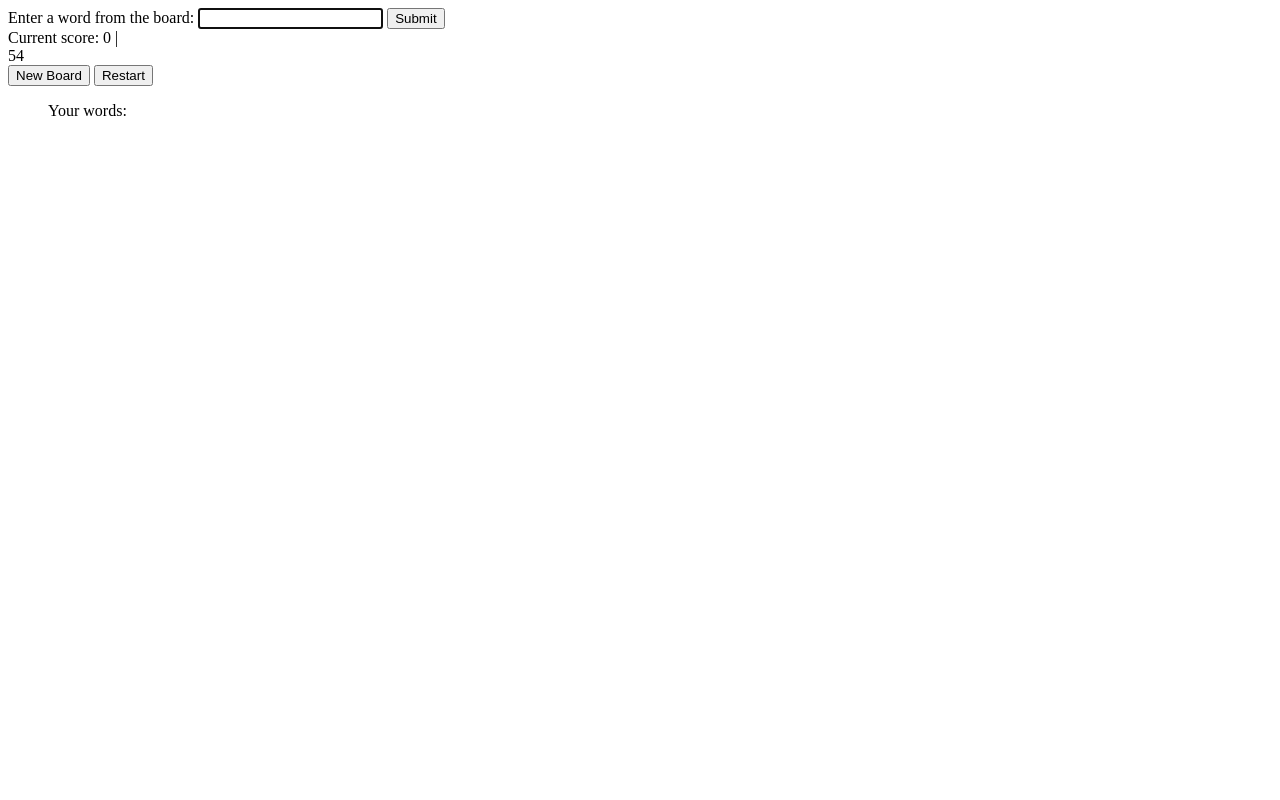
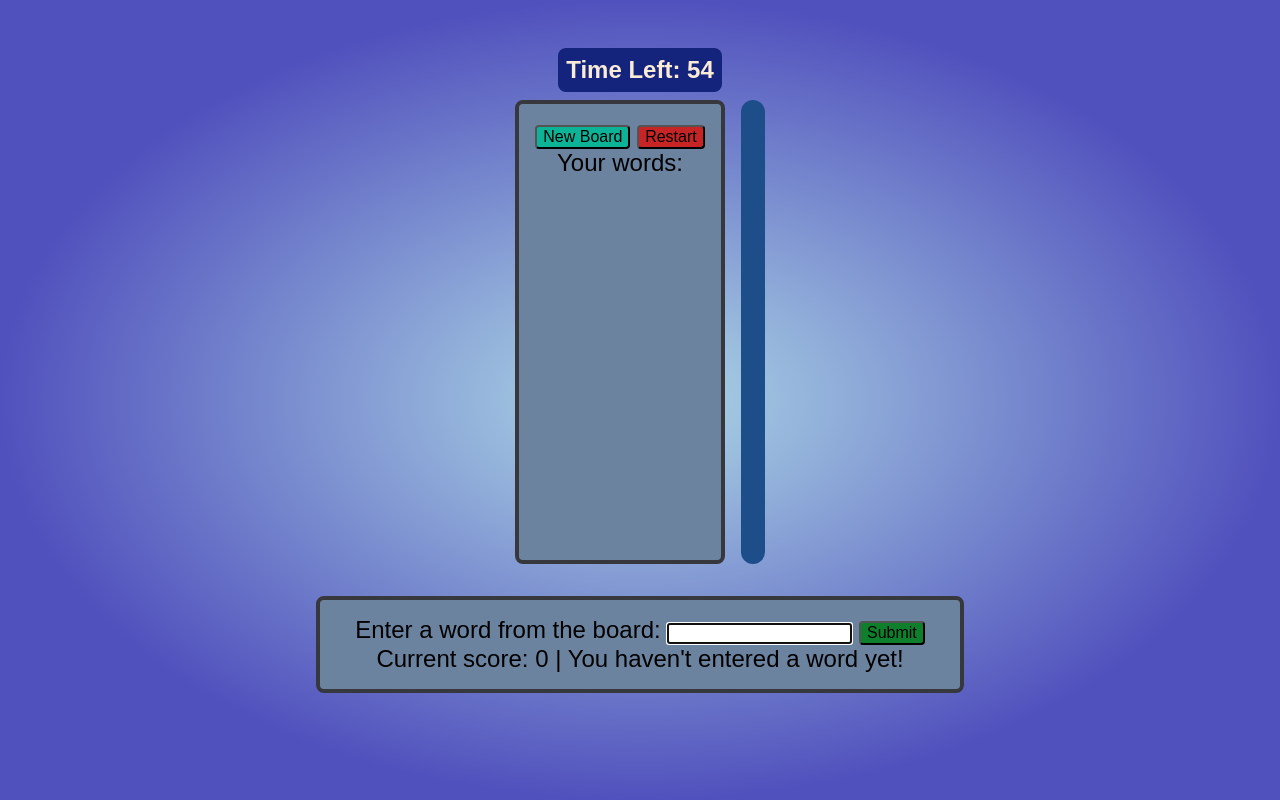
Before and after one commit to acollino/boggle, a Flask app: template templates/index.html in a window 1280 px wide. Run offline with Flask 2, Linux system fonts and the light colour scheme; the template is opened without the code that fills it, so the values that code supplies are empty; parts of the project's set-up code (start-up, migrations or seed data) failed here and were passed over.

Commit message:
improve css styling, shift page layout

```diff
--- a/app.py
+++ b/app.py
@@ -41,9 +41,10 @@ def record_score():
     score = request.json.get("score")
     high_score = session.get("high_score", None)
     new_record = False
-    if not high_score or score > high_score:
-        new_record = True
+    if high_score is None or score > high_score:
         high_score = score
+        if not score == 0:
+            new_record = True
     session["high_score"] = high_score
     num_games = session.get("num_games", None)
     if not num_games:
--- a/static/css/board.css
+++ b/static/css/board.css
@@ -1,18 +1,32 @@
 .board {
-  background-color: rgb(44, 104, 184);
+  background-color: rgb(29, 78, 137);
   width: fit-content;
+  padding: 0.75rem;
+  border-radius: 1rem;
 }
 
 .board-row {
   display: flex;
-  gap: 0.5rem;
-  padding: 0.25rem;
+  gap: 1rem;
+  padding: 0.5rem;
 }
 
 .tile {
   font-family: 'Courier New', Courier, monospace;
   font-weight: bold;
   font-size: 4rem;
-  padding: 0 0.25rem;
+  box-sizing: border-box;
+  height: 4.5rem;
+  width: 4.5rem;
+  text-align: center;
   background-color: white;
+  border-radius: 0.5rem;
 }
+
+.central-content {
+  display: flex;
+  justify-content: center;
+  gap: 1rem;
+  height: 29rem;
+  margin-bottom:2rem;
+}
--- /dev/null
+++ b/static/css/page.css
@@ -0,0 +1,67 @@
+body {
+  background-image: radial-gradient(farthest-side, lightblue, rgb(81, 81, 189));
+  background-repeat: no-repeat;
+  min-height: 100vh;
+  margin: 0;
+  padding: 0;
+  display: flex;
+  flex-direction: column;
+  align-items: center;
+  font-family: Arial, Helvetica, sans-serif;
+  font-size: 1.5rem;
+}
+
+.grey-box {
+  background-color: rgb(108, 131, 160);
+  padding: 1rem;
+  border: 0.25rem rgb(54, 56, 61) solid;
+  border-radius: 0.5rem;
+}
+
+.results {
+  width: 38rem;
+  text-align: center;
+}
+
+.time-container {
+  margin: 3rem 0 0.5rem 0;
+  padding: 0.5rem;
+  background-color: rgb(20, 35, 124);
+  color: antiquewhite;
+  border-radius: 0.5rem;
+  font-weight: bold;
+}
+
+.control-buttons {
+  display: flex;
+  flex-direction: column;
+  align-items: center;
+}
+
+.word-list {
+  display: flex;
+  flex-direction: column;
+  align-items: center;
+  padding: 0;
+  margin: 0;
+  list-style-position: inside;
+  overflow: auto;
+  font-size: 1.25rem;
+}
+
+#new {
+  background-color: rgb(13, 179, 151);
+}
+
+#restart {
+  background-color: rgb(199, 37, 37);
+}
+
+#input-word-button {
+  background-color: rgb(14, 128, 44);
+}
+
+button {
+  border-radius: 0.25rem;
+  font-size: 1rem;
+}
--- a/templates/index.html
+++ b/templates/index.html
@@ -6,6 +6,7 @@
   <meta http-equiv="X-UA-Compatible" content="IE=edge">
   <meta name="viewport" content="width=device-width, initial-scale=1.0">
   <link rel="stylesheet" href="/static/css/board.css">
+  <link rel="stylesheet" href="/static/css/page.css">
   <script src="/static/js/timer.js" defer></script>
   <script src="/static/js/score-tracker.js" defer></script>
   <script src="/static/js/control-buttons.js" defer></script>
@@ -22,6 +23,16 @@
   {% endif %}
   {% endwith %}
   {% block content %}
+  <div class="time-container">Time Left: <span id="timer"></span></div>
+  <div class="central-content">
+    <div class="control-buttons grey-box">
+      <div>
+        <button id="new">New Board</button>
+        <button id="restart">Restart</button>
+      </div>
+      <span>Your words:</span>
+      <ul class="word-list"></ul>
+    </div>
     <div class="board">
       {% for row in board %}
       <div class="board-row">
@@ -31,25 +42,20 @@
       </div>
       {% endfor %}
     </div>
+  </div>
+  <div class="grey-box results">
     <form class="input-form">
       <label for="input-word">Enter a word from the board:</label>
       <input type="text" id="input-word" required autofocus>
       <button id="input-word-button">Submit</button>
     </form>
-  <div class="results">
     <div id="score-container">
       Current score:
       <span id="score">0</span>
       |
-      <span id="message"></span>
+      <span id="message">You haven't entered a word yet!</span>
     </div>
-    <div id="timer"></div>
   </div>
-  <div class="control-buttons">
-    <button id="new">New Board</button>
-    <button id="restart">Restart</button>
-  </div>
-  <ul class="word-list">Your words:</ul>
   {% endblock %}
 </body>
 
```
Lines whose indentation alone changed are shown as unchanged.
